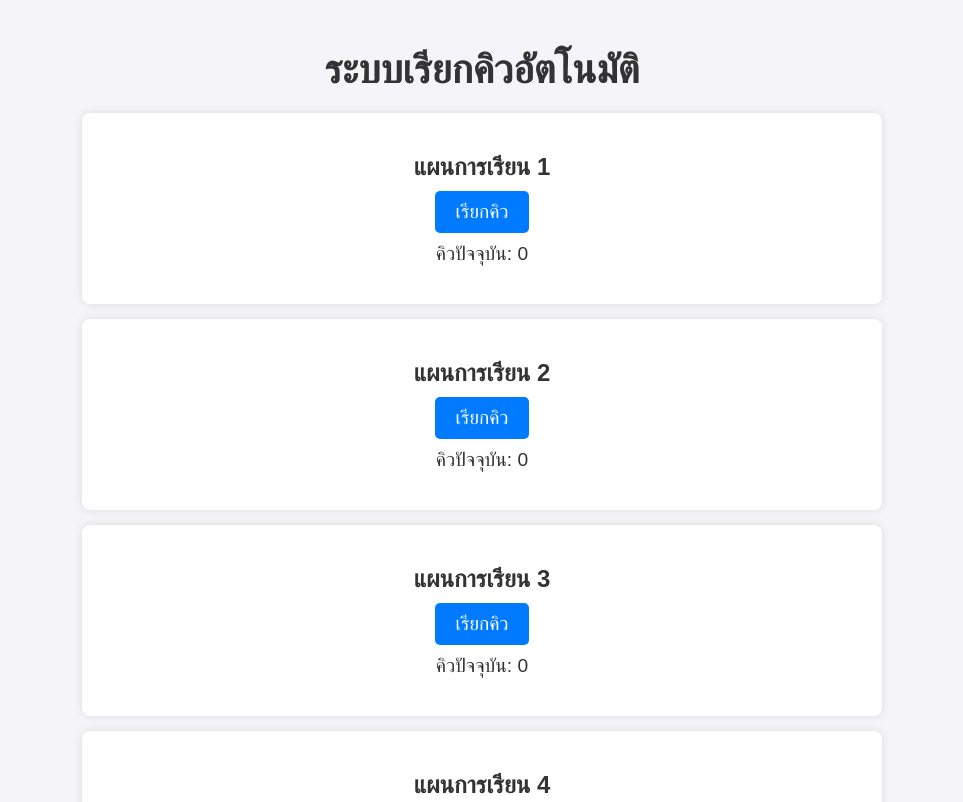
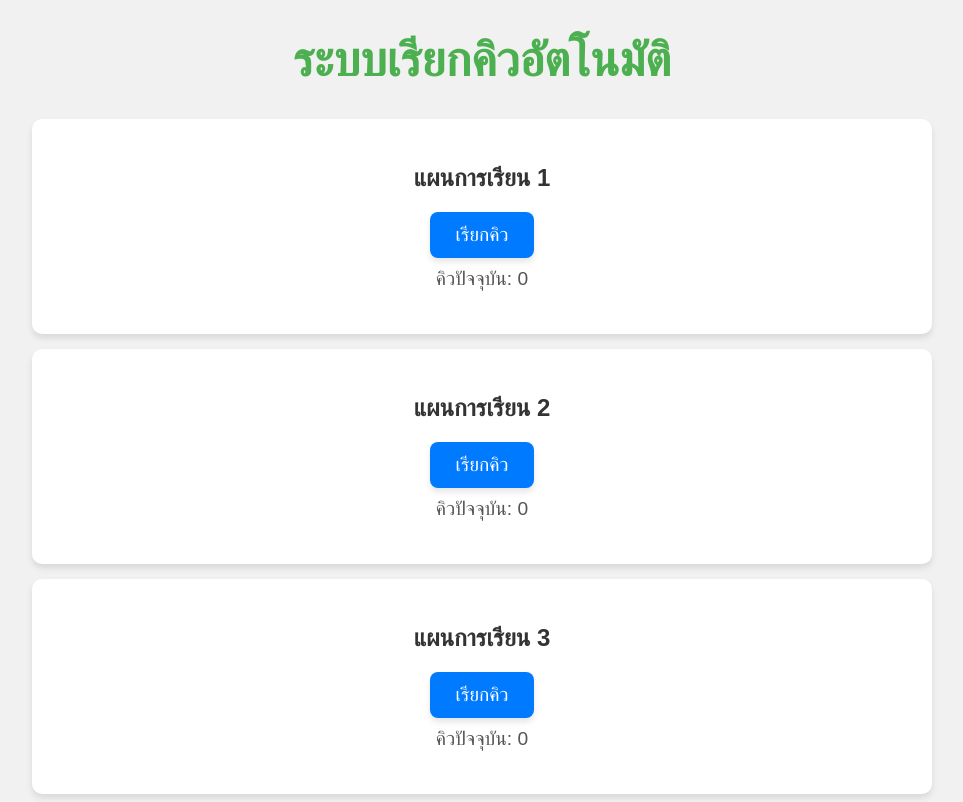
Before and after one commit to NewPhiphat/queue-system, a plain HTML site: page index.html in a window 1280 px wide. Shown: the top 802 px of the page, without its empty margins (158-1121 px from the left). Drawn offline with Linux system fonts and the light colour scheme.

Commit message:
Update styles.css

```diff
--- a/styles.css
+++ b/styles.css
@@ -1,50 +1,66 @@
 body {
-    font-family: Arial, sans-serif;
-    background-color: #f4f4f9;
+    font-family: 'Arial', sans-serif;
+    background-color: #f1f1f1;
     color: #333;
     margin: 0;
-    padding: 20px;
+    padding: 0;
+    display: flex;
+    justify-content: center;
+    align-items: center;
+    min-height: 100vh;
+    flex-direction: column;
 }
 
 .container {
-    max-width: 800px;
-    margin: 0 auto;
     text-align: center;
+    max-width: 900px;
+    width: 100%;
 }
 
 h1 {
-    font-size: 2.5em;
-    margin-bottom: 20px;
+    font-size: 3em;
+    margin-bottom: 30px;
+    color: #4CAF50;
 }
 
 .queue-container {
     background-color: #fff;
+    padding: 25px;
     margin: 15px 0;
-    padding: 20px;
-    border-radius: 8px;
-    box-shadow: 0 0 10px rgba(0, 0, 0, 0.1);
+    border-radius: 10px;
+    box-shadow: 0 4px 6px rgba(0, 0, 0, 0.1);
+    transition: transform 0.3s ease;
+}
+
+.queue-container:hover {
+    transform: scale(1.05);
 }
 
 h2 {
-    margin-bottom: 10px;
+    font-size: 1.5em;
+    color: #333;
+    margin-bottom: 20px;
 }
 
 button {
-    padding: 10px 20px;
+    padding: 12px 25px;
     font-size: 1.2em;
     background-color: #007BFF;
-    color: white;
+    color: #fff;
     border: none;
-    border-radius: 5px;
+    border-radius: 8px;
     cursor: pointer;
-    transition: background-color 0.3s;
+    transition: background-color 0.3s ease, transform 0.3s ease;
+    box-shadow: 0 4px 6px rgba(0, 0, 0, 0.1);
 }
 
 button:hover {
     background-color: #0056b3;
+    transform: scale(1.1);
 }
 
 p {
     font-size: 1.2em;
+    color: #555;
     margin-top: 10px;
 }
```
